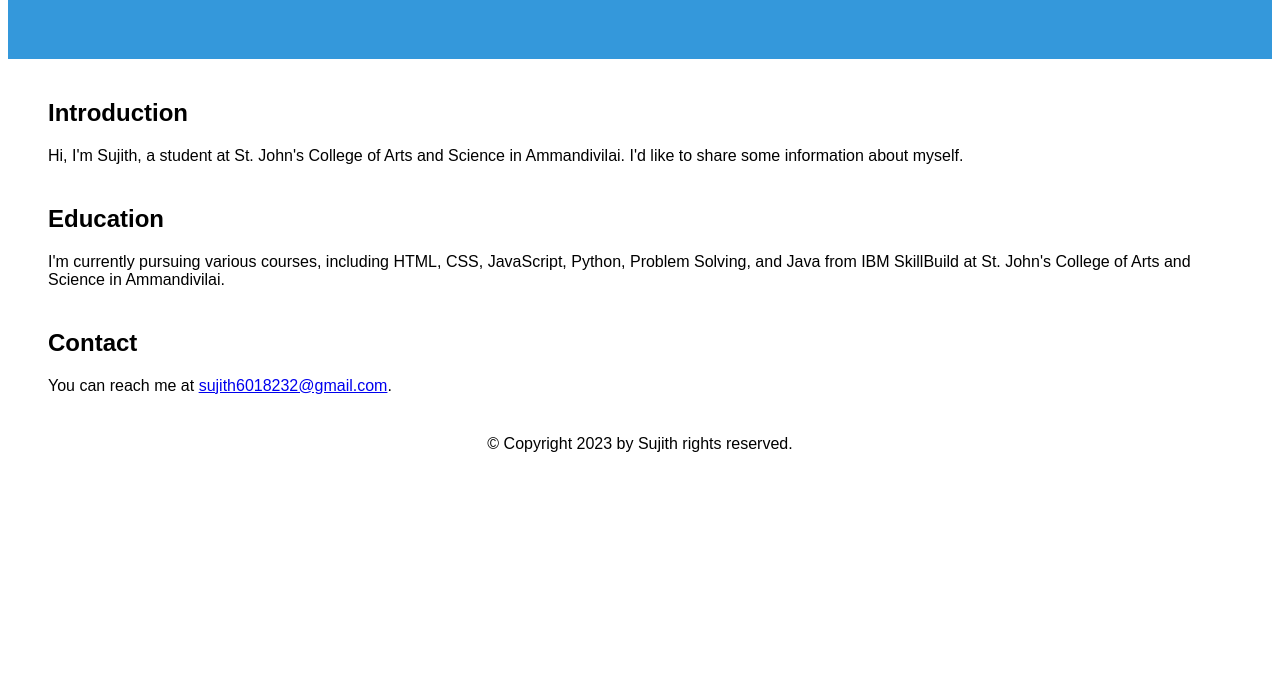
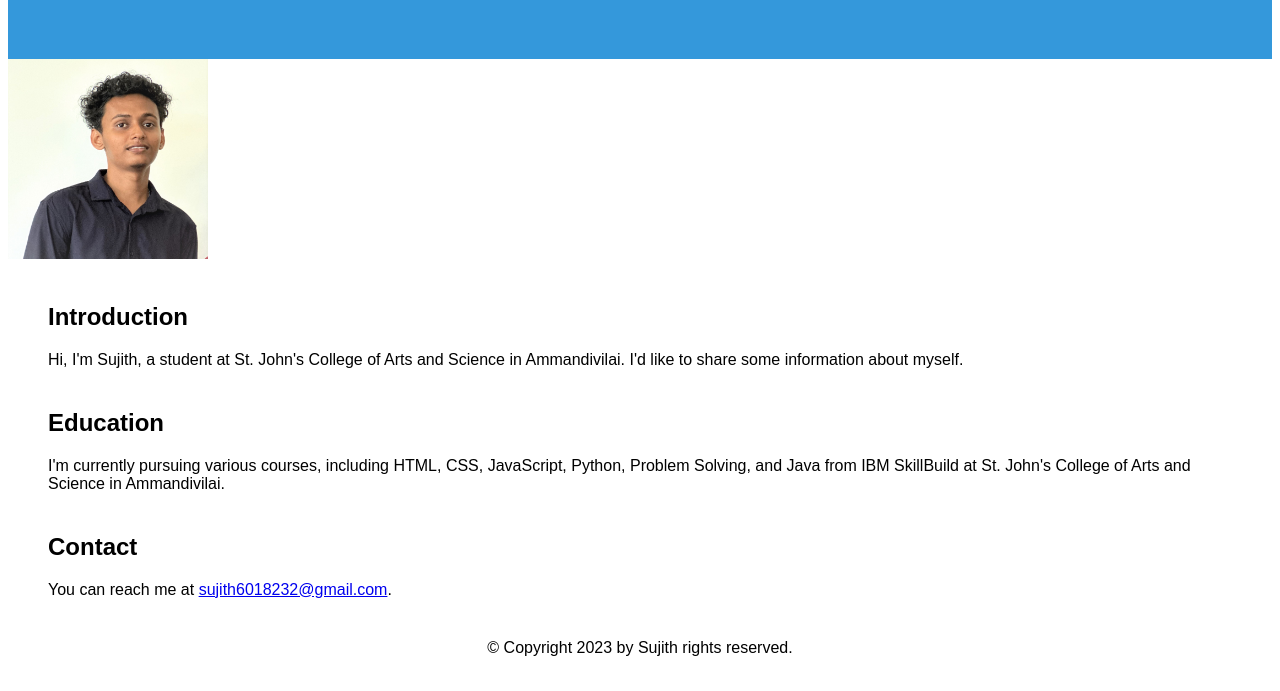
Before and after one commit to Sujith232/20213221506242, a plain HTML site: page index.html in a window 1280 px wide. Shown: the part 109-800 px from the top of the page. Drawn offline with Linux system fonts and the light colour scheme; files whose address does not match are found by name.

Commit message:
index.html

```diff
--- a/index.html
+++ b/index.html
@@ -21,6 +21,7 @@
     <header>
         <h1> I am Sujith S</h1>
     </header>
+    <img src="d:/sujith.jpg"alt="sujith_profile_picture"width="200"height="200">
     <section>
         <h2>Introduction</h2>
         <p>Hi, I'm Sujith, a student at St. John's College of Arts and Science in Ammandivilai. I'd like to share some information about myself.</p>
```
